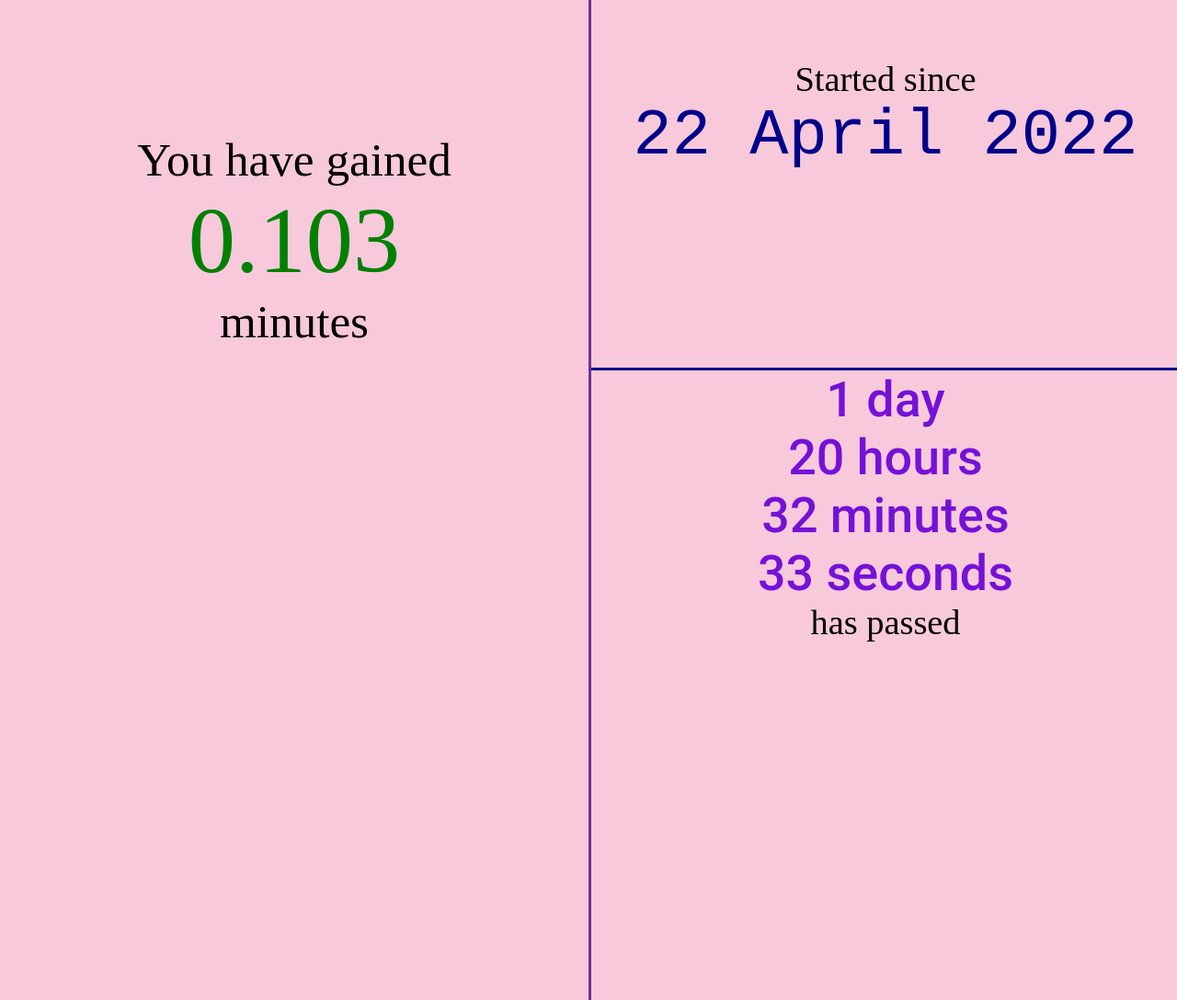
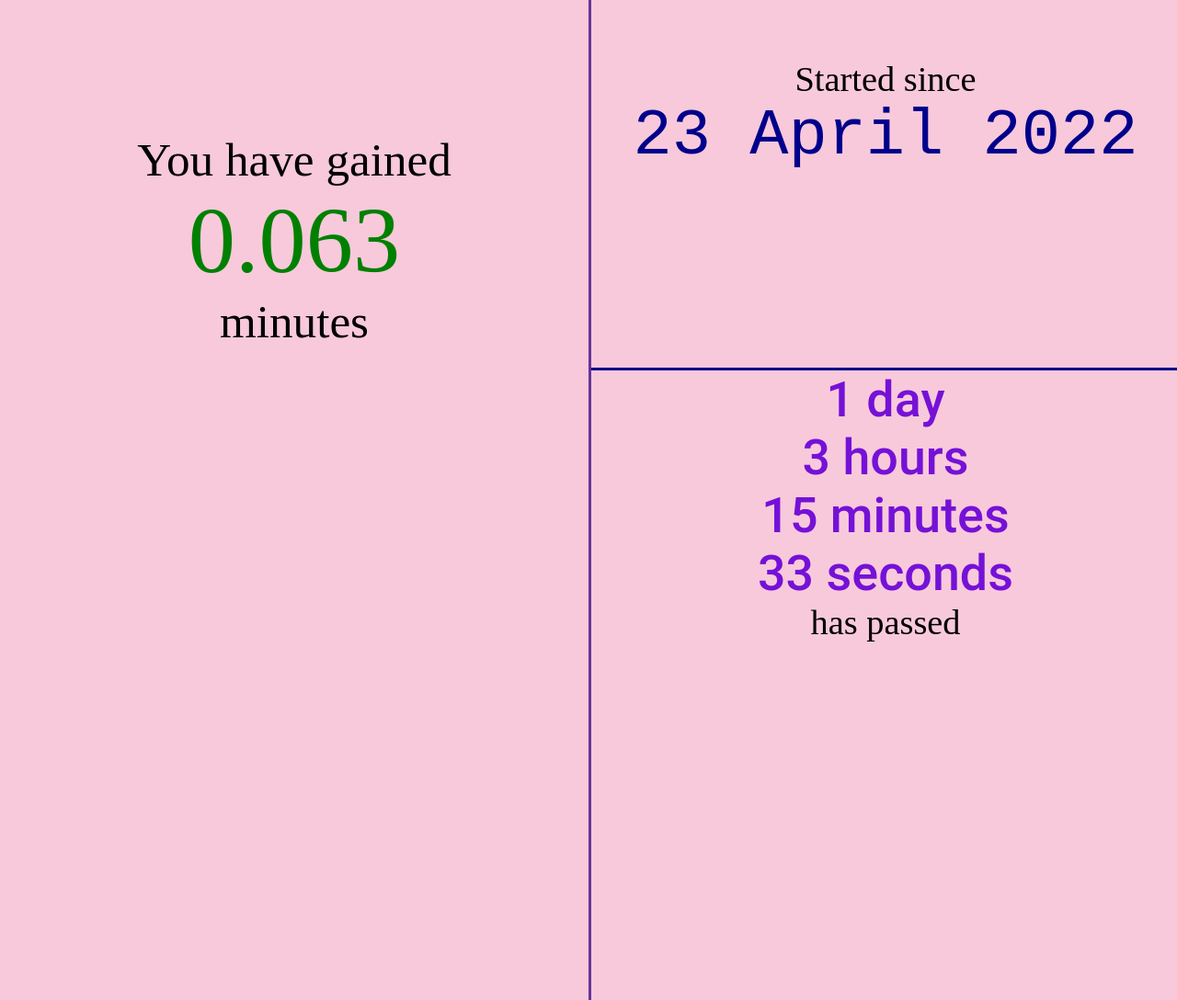
Before and after one commit to philomath242/Streak-Tracker, a plain HTML site: page index.html in a window 1280 px wide. Shown: the whole page at 92% size. Drawn offline with Linux system fonts and the light colour scheme.

Commit message:
changed date for the last time

```diff
--- a/index.html
+++ b/index.html
@@ -145,7 +145,7 @@
     <div id="container">
     <div id="timegained"> You have gained <br><span> </span><br> minutes </div>
 
-    <div id="startdate"> Started since <br> <span> 22-04-2022 </span> </div>
+    <div id="startdate"> Started since <br> <span> 23-04-2022 </span> </div>
 
     <div id="countdown"> <span>  </span> has passed </div>
 
@@ -204,7 +204,7 @@
 
 
     const mydate = new Date(dates.split('-').reverse().join('-'));
-    mydate.setHours(16, 54, 1);
+    mydate.setHours(10, 11, 1);
     console.log("date is", mydate);
 
     document.querySelector('div#startdate span').innerHTML = mydate.getDate().toString() + " " + monthNames[mydate.getMonth()] + " " + mydate.getFullYear().toString();
```
